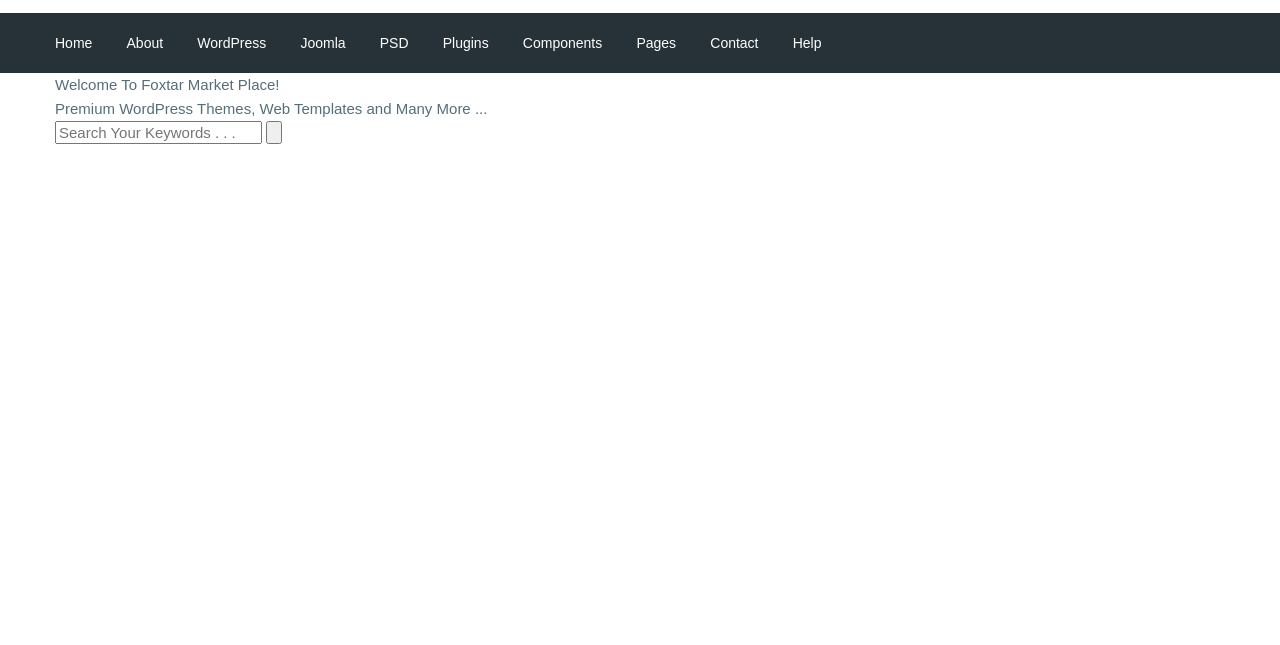
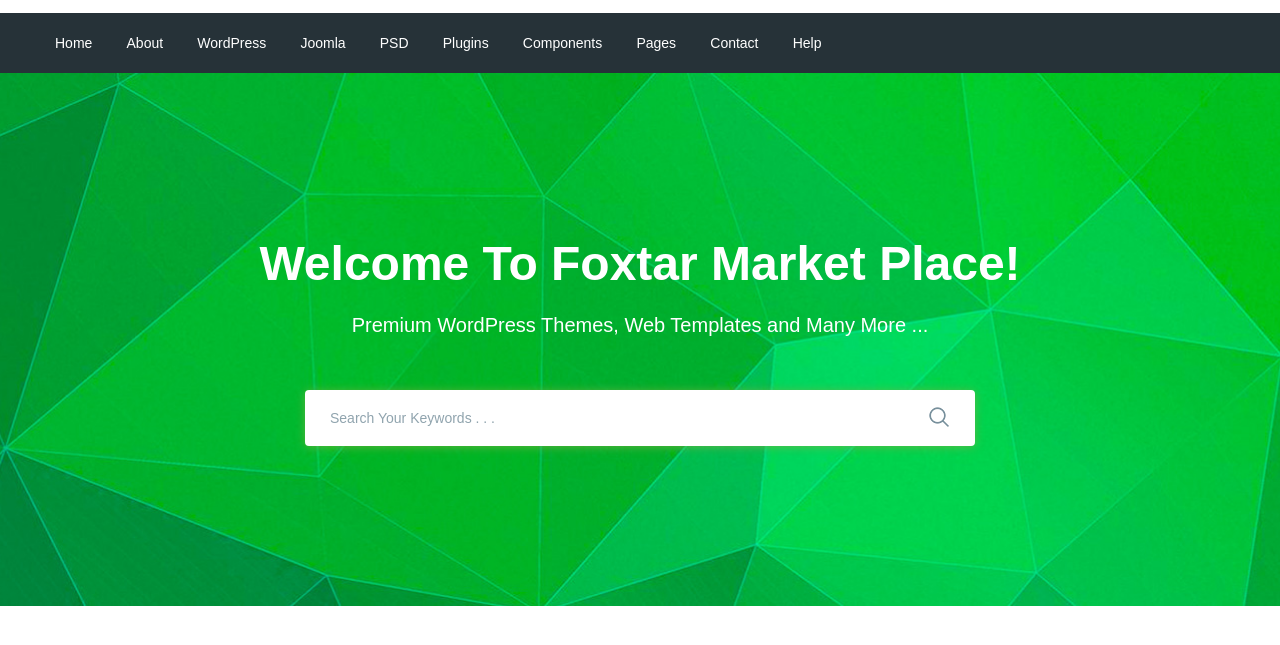
Before and after one commit to misha-mozart/moderno, a website: page app/index.html in a window 1280 px wide. Shown: the part 77-722 px from the top of the page. Drawn offline with nearby package versions, Linux system fonts and the light colour scheme; files that its build step writes are made by us from their sources.

Commit message:
added search-form

```diff
--- a/app/index.html
+++ b/app/index.html
@@ -69,7 +69,7 @@
         </div>
       </div>
     </header>
-    <section class="search">
+    <section class="search" style="background-image: url(images/search-bg.jpg)">
       <div class="container">
         <div class="search__inner">
           <div class="search__inner-title">Welcome To Foxtar Market Place!</div>
@@ -84,7 +84,7 @@
                 required
               />
               <button type="submit">
-                <img src="images/icons/search.svg" alt="" />
+                <img src="images/icons/search.png" alt="#" />
               </button>
             </form>
           </div>
@@ -97,4 +97,4 @@
     <script src="js/main.min.js"></script>
   </body>
 </html>
-<!-- 00:05 -->
+<!-- 19:00 -->
--- a/app/scss/style.scss
+++ b/app/scss/style.scss
@@ -52,3 +52,54 @@
     font-size: 14px;
   }
 }
+.search {
+  background-repeat: no-repeat;
+  background-size: cover;
+  background-position: center;
+  min-height: 533px;
+}
+.search__inner {
+  padding: 155px 0 100px;
+  color: #fff;
+  text-align: center;
+  &-title {
+    margin-bottom: 10px;
+    font-size: 48px;
+    font-weight: 700;
+    line-height: 72px;
+  }
+  &-text {
+    margin-bottom: 50px;
+    font-weight: 500;
+    font-size: 20px;
+    line-height: 30px;
+  }
+  &-form {
+    max-width: 670px;
+    margin: 0 auto;
+    position: relative;
+    input {
+      display: block;
+      width: 100%;
+      border-radius: 4px;
+      box-shadow: 0px 1px 10px 0px rgba(124, 178, 64, 0.75);
+      height: 56px;
+      border: none;
+      font-size: 14px;
+      font-weight: 500;
+      padding-left: 25px;
+      padding-right: 60px;
+      &::placeholder {
+        color: #90a4ae;
+        font-weight: 500;
+      }
+    }
+    button {
+      position: absolute;
+      border: none;
+      background-color: transparent;
+      right: 20px;
+      top: 16px;
+    }
+  }
+}
```
Also changed, not shown: app/images/icons/search.png (added), app/images/search-bg.jpg (added).
